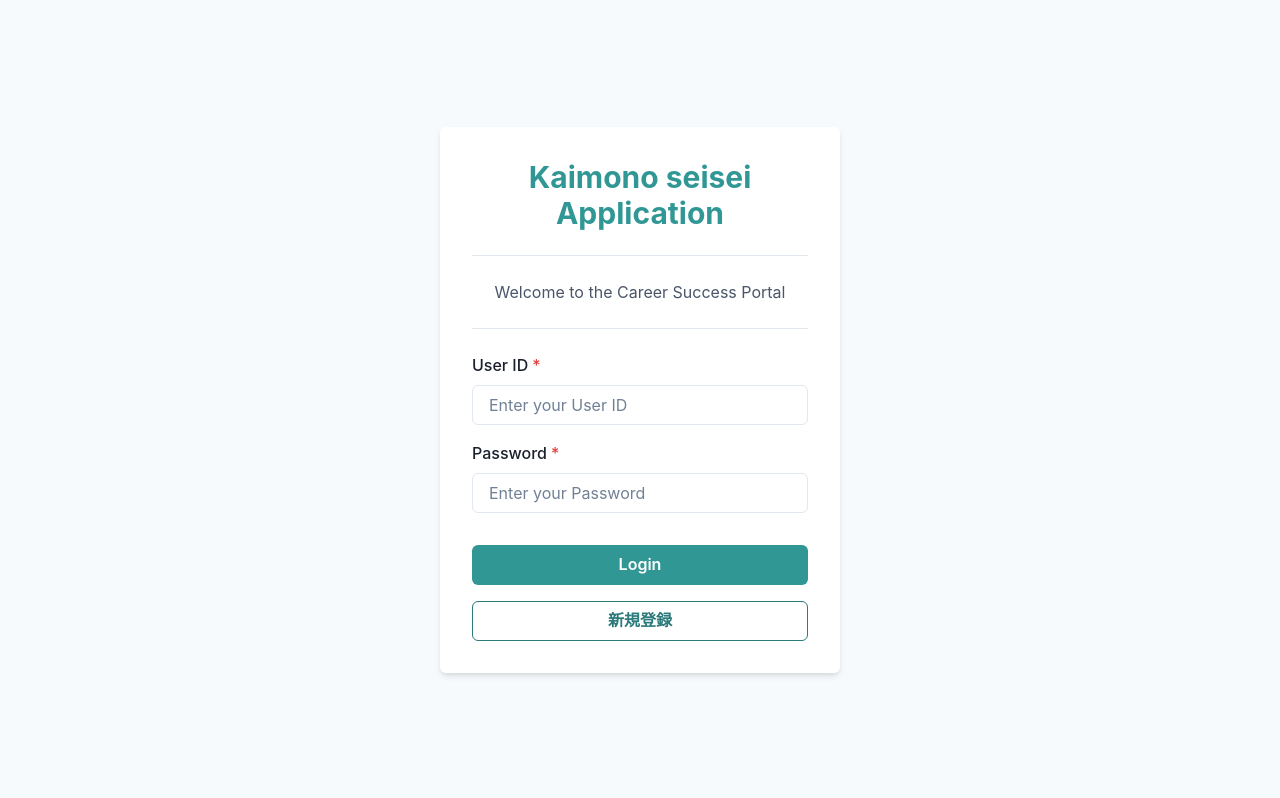
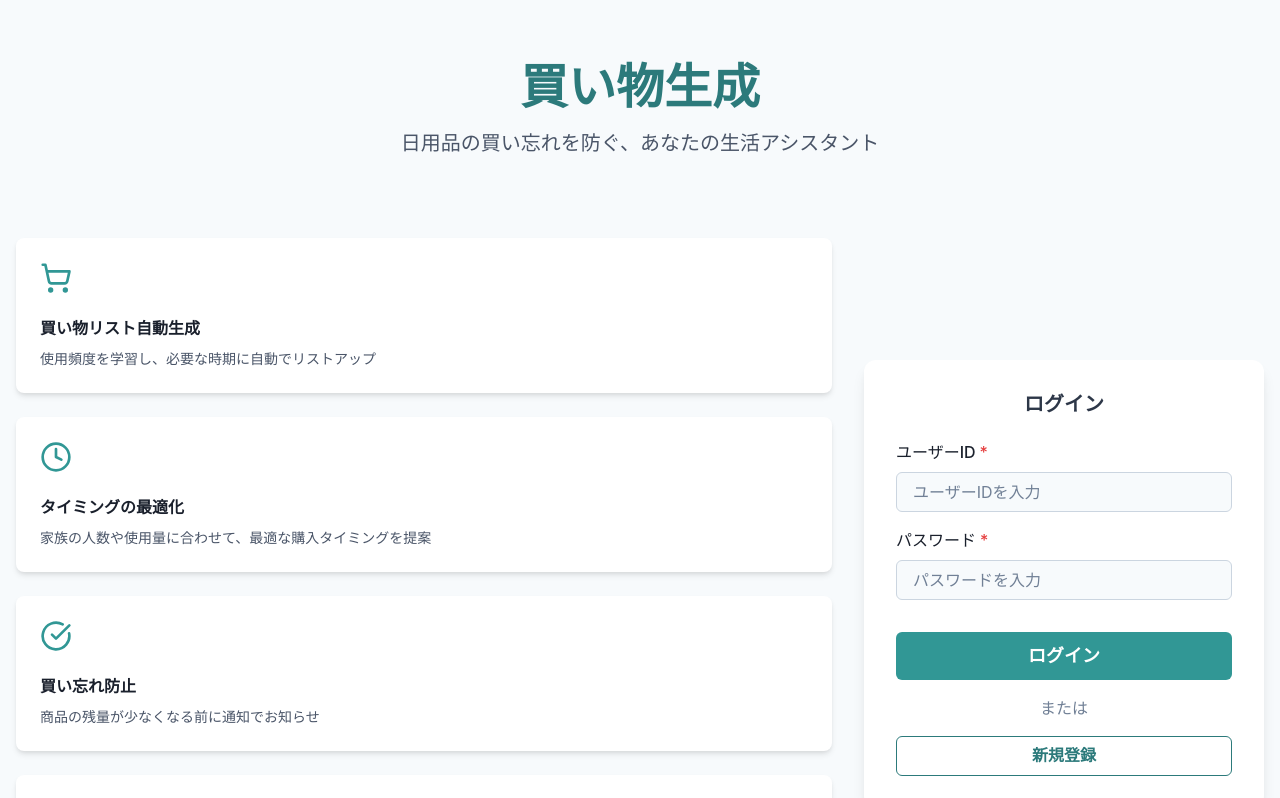
Before and after one commit to nagyuk/ICT, a React (Create React App) app: page / in a window 1280 px wide. Shown: the top 798 px of the page. Built offline with nearby package versions, Linux system fonts and the light colour scheme.

Commit message:
多くの変更

```diff
--- a/package.json
+++ b/package.json
@@ -12,6 +12,7 @@
     "@testing-library/user-event": "^13.5.0",
     "axios": "^1.7.7",
     "framer-motion": "^11.5.4",
+    "lucide-react": "^0.453.0",
     "react": "^18.3.1",
     "react-dom": "^18.3.1",
     "react-router-dom": "^6.26.2",
--- a/src/App.js
+++ b/src/App.js
@@ -1,4 +1,3 @@
-// App.js
 import React, { useState } from 'react';
 import {
   Box,
@@ -11,19 +10,23 @@ import {
   Alert,
   AlertIcon,
   VStack,
-  StackDivider,
-  ChakraProvider,
+  HStack,
+  Icon,
+  Container,
+  Flex,
+  useDisclosure,
   Modal,
   ModalOverlay,
   ModalContent,
   ModalHeader,
+  ModalBody,
   ModalFooter,
-  ModalBody,
   ModalCloseButton,
-  useDisclosure,
-  useToast
+  useToast,
+  ChakraProvider
 } from "@chakra-ui/react";
 import { BrowserRouter as Router, Routes, Route, Navigate } from "react-router-dom";
+import { ShoppingCart, Clock, Users, CheckCircle } from 'lucide-react';
 import { api } from './services/api';
 import Home from "./Home";
 import Person from './Person';
@@ -54,7 +57,7 @@ const App = () => {
       setUser(userData);
       setErrorMessage("");
     } catch (error) {
-      setErrorMessage("Invalid User ID or Password");
+      setErrorMessage("ユーザーIDまたはパスワードが正しくありません");
     }
   };
 
@@ -146,49 +149,142 @@ const App = () => {
     }
   };
 
+  const renderFeatureCard = (icon, title, description) => (
+    <Box
+      bg="white"
+      p={6}
+      borderRadius="lg"
+      boxShadow="md"
+      flex="1"
+      minW={{ base: "full", md: "250px" }}
+      transition="transform 0.3s ease"
+      _hover={{
+        transform: "translateY(-4px)",
+        boxShadow: "lg"
+      }}
+    >
+      <Icon as={icon} w={8} h={8} color="teal.500" mb={4} />
+      <Text fontWeight="bold" mb={2}>{title}</Text>
+      <Text color="gray.600" fontSize="sm">{description}</Text>
+    </Box>
+  );
+
   const renderLogin = () => (
     <Box
+      minH="100vh"
       bg="gray.50"
-      minH="100vh"
-      display="flex"
-      alignItems="center"
-      justifyContent="center"
-      py={12}
+      py={8}
     >
+      <Container maxW="container.xl">
+        <VStack spacing={12}>
+          {/* ヘッダーセクション */}
+          <Box textAlign="center" w="full" pt={8}>
+            <Heading
+              as="h1"
+              size="2xl"
+              color="teal.600"
+              mb={4}
+              fontFamily="'Zen Maru Gothic', sans-serif"
+            >
+              買い物生成
+            </Heading>
+            <Text
+              fontSize="xl"
+              color="gray.600"
+              mb={8}
+              fontFamily="'Zen Maru Gothic', sans-serif"
+            >
+              日用品の買い忘れを防ぐ、あなたの生活アシスタント
+            </Text>
+          </Box>
+
+          {/* メインコンテンツ */}
+          <Flex
+            direction={{ base: "column", lg: "row" }}
+            gap={8}
+            w="full"
+            align="center"
+          >
+            {/* 左側: 特徴説明 */}
+            <VStack
+              spacing={6}
+              flex="1"
+              align="stretch"
+              display={{ base: "none", lg: "flex" }}
+            >
+              {renderFeatureCard(
+                ShoppingCart,
+                "買い物リスト自動生成",
+                "使用頻度を学習し、必要な時期に自動でリストアップ"
+              )}
+              {renderFeatureCard(
+                Clock,
+                "タイミングの最適化",
+                "家族の人数や使用量に合わせて、最適な購入タイミングを提案"
+              )}
+              {renderFeatureCard(
+                CheckCircle,
+                "買い忘れ防止",
+                "商品の残量が少なくなる前に通知でお知らせ"
+              )}
+              {renderFeatureCard(
+                Users,
+                "家族で共有",
+                "家族メンバーと買い物リストを共有して、効率的に管理"
+              )}
+            </VStack>
+
+            {/* 右側: ログインフォーム */}
             <Box
               bg="white"
               p={8}
-        maxW="400px"
-        borderRadius="md"
-        boxShadow="md"
-        w="full"
+              borderRadius="xl"
+              boxShadow="lg"
+              w={{ base: "full", lg: "400px" }}
+              mx="auto"
             >
-        <VStack spacing={6} align="stretch" divider={<StackDivider borderColor="gray.200" />}>
-          <Heading as="h1" size="lg" textAlign="center" color="teal.500">
-            Kaimono seisei Application
+              <VStack spacing={6}>
+                <Heading
+                  as="h2"
+                  size="md"
+                  color="gray.700"
+                  fontFamily="'Zen Maru Gothic', sans-serif"
+                >
+                  ログイン
                 </Heading>
-          <Text fontSize="md" textAlign="center" color="gray.600">
-            Welcome to the Career Success Portal
-          </Text>
 
-          <form onSubmit={handleLogin}>
+                <form onSubmit={handleLogin} style={{ width: '100%' }}>
                   <VStack spacing={4}>
                     <FormControl id="userId" isRequired>
-                <FormLabel>User ID</FormLabel>
+                      <FormLabel>ユーザーID</FormLabel>
                       <Input
                         value={userId}
                         onChange={(e) => setUserId(e.target.value)}
-                  placeholder="Enter your User ID"
+                        placeholder="ユーザーIDを入力"
+                        bg="gray.50"
+                        border="1px"
+                        borderColor="gray.300"
+                        _focus={{
+                          borderColor: "teal.500",
+                          boxShadow: "0 0 0 1px teal.500",
+                        }}
                       />
                     </FormControl>
 
                     <FormControl id="password" isRequired>
-                <FormLabel>Password</FormLabel>
+                      <FormLabel>パスワード</FormLabel>
                       <Input
                         type="password"
                         value={password}
                         onChange={(e) => setPassword(e.target.value)}
-                  placeholder="Enter your Password"
+                        placeholder="パスワードを入力"
+                        bg="gray.50"
+                        border="1px"
+                        borderColor="gray.300"
+                        _focus={{
+                          borderColor: "teal.500",
+                          boxShadow: "0 0 0 1px teal.500",
+                        }}
                       />
                     </FormControl>
 
@@ -202,11 +298,16 @@ const App = () => {
                     <Button
                       type="submit"
                       colorScheme="teal"
+                      size="lg"
                       width="full"
                       mt={4}
                     >
-                Login
+                      ログイン
                     </Button>
+
+                    <Text textAlign="center" color="gray.500">
+                      または
+                    </Text>
 
                     <Button
                       variant="outline"
@@ -220,12 +321,20 @@ const App = () => {
                 </form>
               </VStack>
             </Box>
+          </Flex>
+
+          {/* フッター */}
+          <Text color="gray.500" fontSize="sm" textAlign="center" pt={8}>
+            © 2024 買い物生成 All rights reserved.
+          </Text>
+        </VStack>
+      </Container>
 
       {/* サインアップモーダル */}
-      <Modal isOpen={isOpen} onClose={onClose}>
+      <Modal isOpen={isOpen} onClose={onClose} size="md">
         <ModalOverlay />
         <ModalContent>
-          <ModalHeader>新規アカウント作成</ModalHeader>
+          <ModalHeader fontFamily="'Zen Maru Gothic', sans-serif">新規アカウント作成</ModalHeader>
           <ModalCloseButton />
           <ModalBody>
             <VStack spacing={4}>
@@ -236,16 +345,18 @@ const App = () => {
                   value={signupForm.userId}
                   onChange={handleSignupInputChange}
                   placeholder="ユーザーIDを入力"
+                  bg="gray.50"
                 />
               </FormControl>
 
               <FormControl isRequired>
-                <FormLabel>名前</FormLabel>
+                <FormLabel>お名前</FormLabel>
                 <Input
                   name="name"
                   value={signupForm.name}
                   onChange={handleSignupInputChange}
                   placeholder="お名前を入力"
+                  bg="gray.50"
                 />
               </FormControl>
 
@@ -257,6 +368,7 @@ const App = () => {
                   value={signupForm.password}
                   onChange={handleSignupInputChange}
                   placeholder="8文字以上"
+                  bg="gray.50"
                 />
               </FormControl>
 
@@ -268,6 +380,7 @@ const App = () => {
                   value={signupForm.confirmPassword}
                   onChange={handleSignupInputChange}
                   placeholder="パスワードを再入力"
+                  bg="gray.50"
                 />
               </FormControl>
 
@@ -279,6 +392,7 @@ const App = () => {
                   value={signupForm.familyNum}
                   onChange={handleSignupInputChange}
                   min={1}
+                  bg="gray.50"
                 />
               </FormControl>
             </VStack>
@@ -288,7 +402,9 @@ const App = () => {
             <Button colorScheme="teal" mr={3} onClick={handleSignup}>
               登録
             </Button>
-            <Button variant="ghost" onClick={onClose}>キャンセル</Button>
+            <Button variant="ghost" onClick={onClose}>
+              キャンセル
+            </Button>
           </ModalFooter>
         </ModalContent>
       </Modal>
```
Also changed, not shown: src/Home.js (+281 -131 lines), 1 other file (tests, documents, lock files or other folders). Lines whose indentation alone changed are shown as unchanged.
